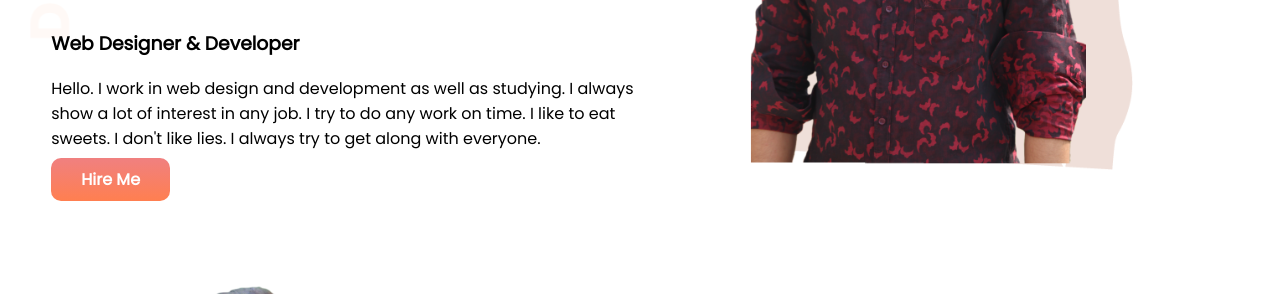
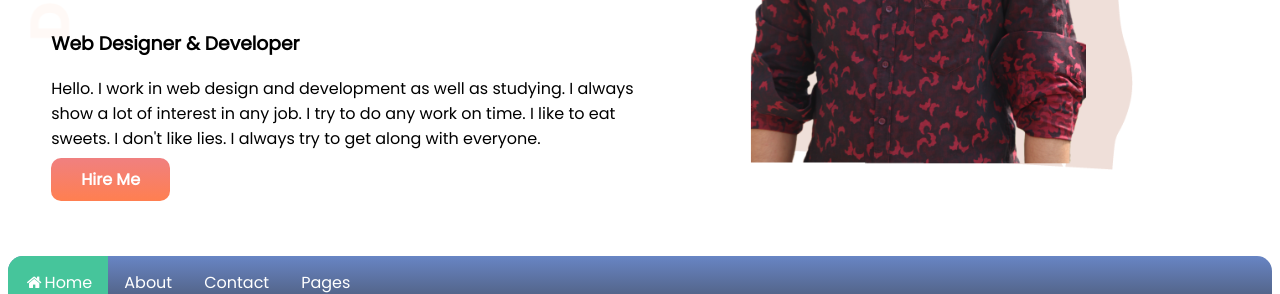
Before and after one commit to abdullahalomar/portfolio, a plain HTML site: page index.html in a window 1280 px wide. Shown: the part 321-615 px from the top of the page. Drawn offline with Linux system fonts and the light colour scheme.

Commit message:
navbar added

```diff
--- a/css/style.css
+++ b/css/style.css
@@ -25,23 +25,8 @@ h1 {
     padding-left: 4%;
 }
 
-.half-shadow {
-    box-shadow: 10px 10px 40px gray;
-    width: 60%;
-    margin-left: 5%;
-    margin-right: 5%;
-    padding-left: 5%;
-    padding-right: 5%;
-    border-radius: 10px;
-}
-
 .half img {
     width: 65%;
-    padding-left: 10%;
-}
-
-.half-formal img {
-    width: 75%;
     padding-left: 10%;
 }
 
@@ -54,10 +39,41 @@ h1 {
     font-weight: bold;
 }
 
-.top-banner {
-    background-image: url(../images/top-banner.png);
-    background-repeat: no-repeat;
-    margin-bottom: 5%;
+.link-button:hover {
+    background-image: linear-gradient(#f12720, #ec8b73);
+}
+
+ul {
+    list-style-type: none;
+    margin: 8px;
+    padding: 0;
+    overflow: hidden;
+    background-color: rgb(70, 164, 226);
+    position: -webkit-sticky;
+    position: sticky;
+    top: 0;
+    border-radius: 15px;
+    background-image: linear-gradient(#6885c4, #4c5975);
+}
+
+li {
+    float: left;
+}
+
+li a {
+    display: block;
+    color: white;
+    text-align: center;
+    padding: 14px 16px;
+    text-decoration: none;
+}
+
+li a:hover {
+    background-image: linear-gradient(#22c1c3, #3e87ad);
+}
+
+.active {
+    background-color: #46c59b;
 }
 
 .about {
@@ -67,6 +83,26 @@ h1 {
     margin-bottom: 10%;
 }
 
+.half-formal img {
+    width: 75%;
+    padding-left: 10%;
+}
+
+.top-banner {
+    background-image: url(../images/top-banner.png);
+    background-repeat: no-repeat;
+    margin-bottom: 5%;
+}
+
+.half-shadow {
+    box-shadow: 10px 10px 40px gray;
+    width: 60%;
+    margin-left: 5%;
+    margin-right: 5%;
+    padding-left: 5%;
+    padding-right: 5%;
+    border-radius: 10px;
+}
 
 .exper {
     margin-left: 7%;
--- a/index.html
+++ b/index.html
@@ -4,10 +4,11 @@
     <meta charset="UTF-8">
     <meta http-equiv="X-UA-Compatible" content="IE=edge">
     <meta name="viewport" content="width=device-width, initial-scale=1.0">
-    <title>Omar Portfolio</title>
+    <title>Abdullah Al Omar</title>
     <link rel="preconnect" href="https://fonts.googleapis.com">
     <link rel="preconnect" href="https://fonts.gstatic.com" crossorigin>
     <link href="https://fonts.googleapis.com/css2?family=Poppins&display=swap" rel="stylesheet">
+    <link rel="stylesheet" href="https://cdnjs.cloudflare.com/ajax/libs/font-awesome/4.7.0/css/font-awesome.min.css">
     <link rel="stylesheet" href="css/style.css">
 </head>
 <body>
@@ -23,6 +24,12 @@
     <img src="images/Untitled-2.png" alt="">
  </div>
      </section>
+     <ul>
+        <li><a class="active" href="#home"><i class="fa fa-fw fa-home"></i>Home</a></li>
+        <li><a href="#About"></i>About</a></li>
+        <li><a href="#contact"></i>Contact</a></li>
+        <li><a href="Pages"></i>Pages</a></li>
+      </ul>
     <section class="about flexible-container">
       <div class="half-formal">
         <img src="images/11.png" alt="">
@@ -36,9 +43,7 @@
     </div>
     </section>
     <section class="experience">
-        <div class="exper">
-             <h1>experiences</h1>
-        </div>
+             <h1 class="exper">experiences</h1>
        <div class="flexible-container">
         <div id="border-grad-one" class="half-shadow">
             <h1 class="heading">Full Stack Developer</h1>
@@ -53,6 +58,9 @@
        </div>
     </section>
     <footer>
+        <div class="foot">
+              <p></p>
+        </div>
         <p>© Peter Parker 2021, a Programming Hero initiative.</p>
     </footer>
 </body>
```
